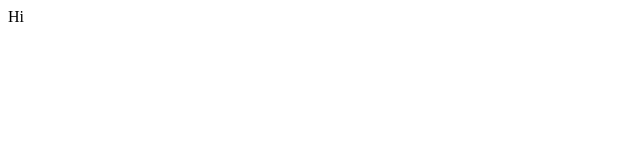
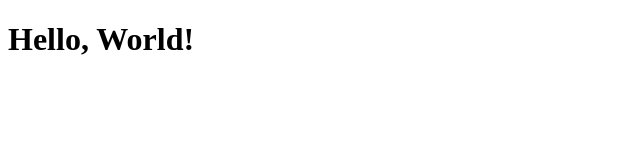
Before and after one commit to CPlusPlusNewb/testingazure, a plain HTML site: page index.html in a window 1280 px wide. Shown: the whole page, without its empty margins (0-640 px from the left). Drawn offline with Linux system fonts and the light colour scheme.

Commit message:
Update index.html

```diff
--- a/index.html
+++ b/index.html
@@ -1,3 +1,9 @@
+<!DOCTYPE html>
 <html>
-  <t>Hi</t>
-</html
+<head>
+    <title>Hello World</title>
+</head>
+<body>
+    <h1>Hello, World!</h1>
+</body>
+</html>
```
